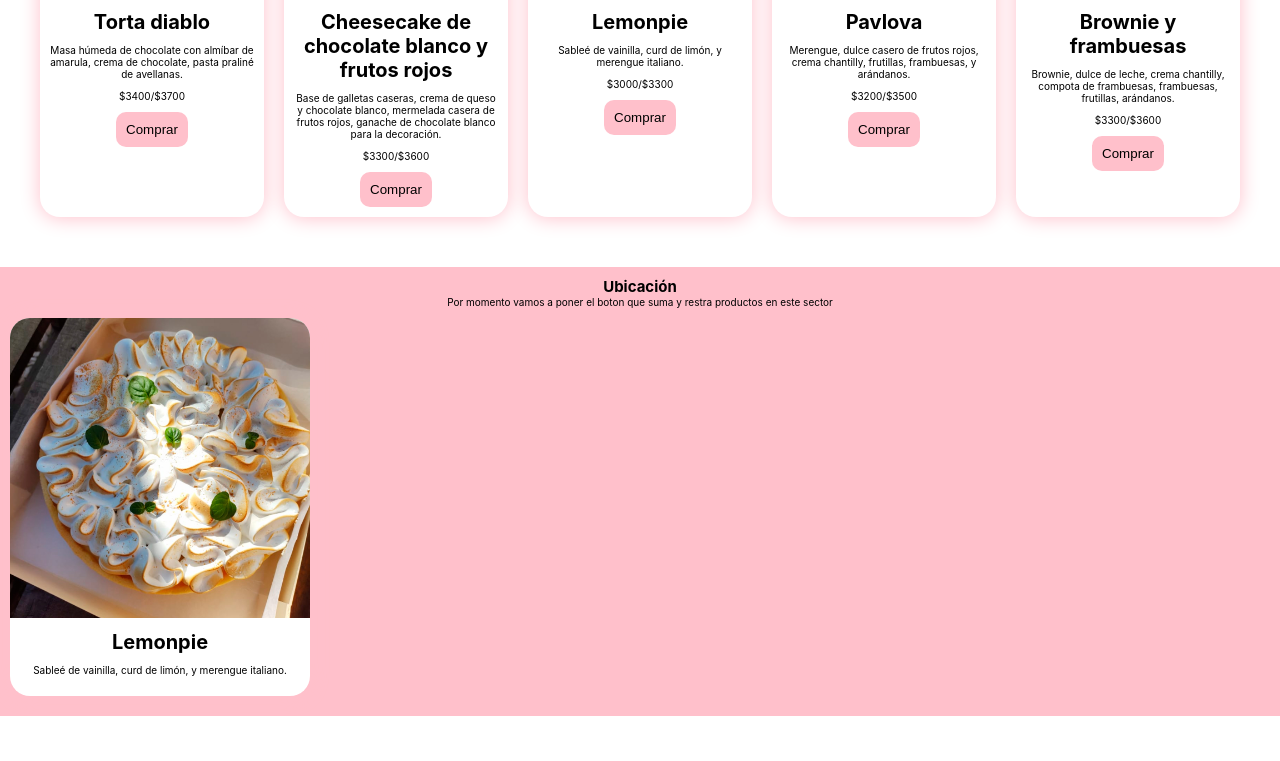
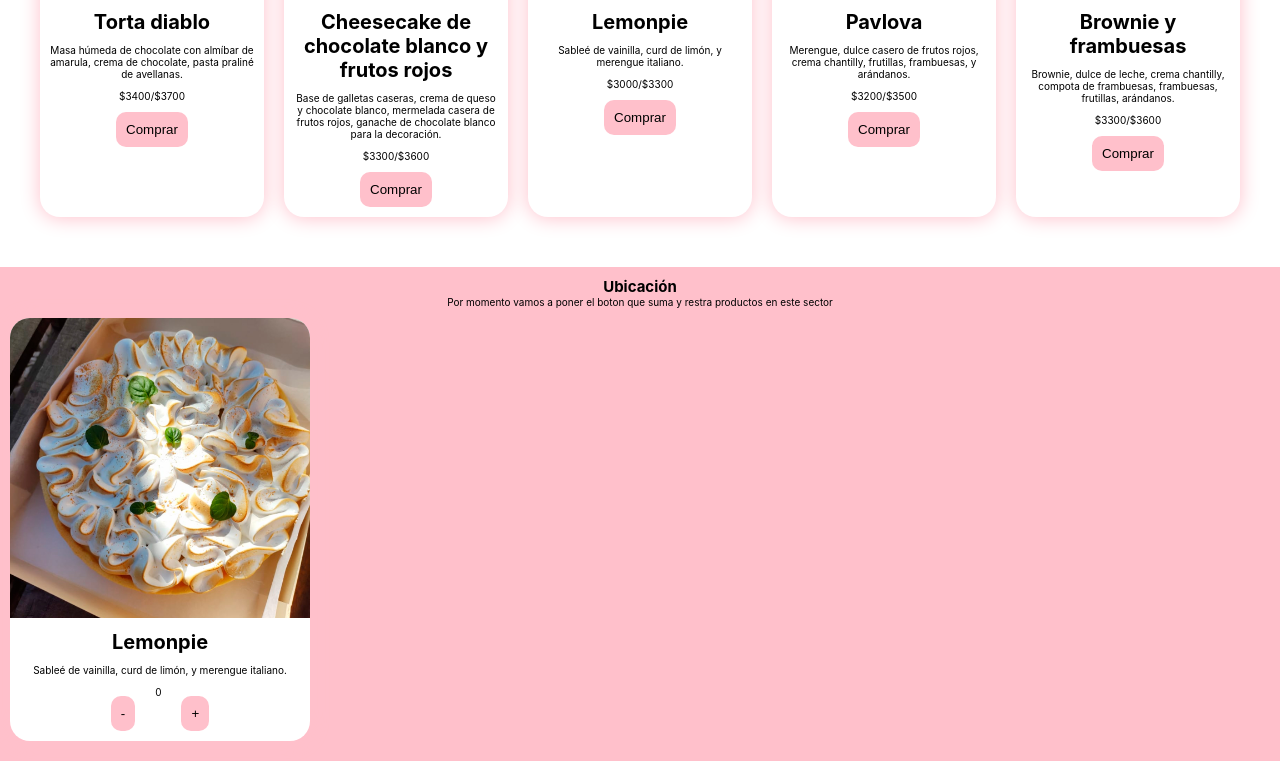
Before and after one commit to MarconiArte/ecommerce, a React (Create React App) app: page / in a window 1280 px wide. Shown: the part 618-1379 px from the top of the page. Before the commit the page ends 1334 px from the top, so only its background shows below. Built offline with nearby package versions, Linux system fonts and the light colour scheme.

Commit message:
Se separo el btnStock del archivo ubicacion.js

```diff
--- a/src/components/ubicacion.js
+++ b/src/components/ubicacion.js
@@ -1,5 +1,5 @@
 
-import btnStock from '../utils/btnStock'
+import BtnStock from '../utils/btnStock'
 const Ubicacion = () => {
 
    //btnStock()
@@ -13,7 +13,7 @@ const Ubicacion = () => {
                     <h2 className="card-nombre">Lemonpie</h2>
                     <p className="card-p">Sableé de vainilla, curd de limón, y merengue italiano.</p>
                     <div className="sumar-restar">
-                        <btnStock />
+                        <BtnStock />
                     </div>
                 </div>
             </div>
--- /dev/null
+++ b/src/utils/btnStock.js
@@ -0,0 +1,28 @@
+import {useState} from 'react'
+const BtnStock = () => {
+    const [rate, setRate] = useState(0)
+
+    const suma = () => {
+        if (rate < 5) {
+            setRate(rate+1)
+        }
+    }
+
+    const resta = () => {
+    if (rate > 0) {
+        setRate(rate-1)
+    }
+    }
+
+    return(
+            <>
+                <button onClick={resta} className="boton">-</button>
+                    <p>{rate}</p>
+                <button onClick={suma} className="boton">+</button>
+            </>
+
+    )
+
+}
+
+export default BtnStock
```
